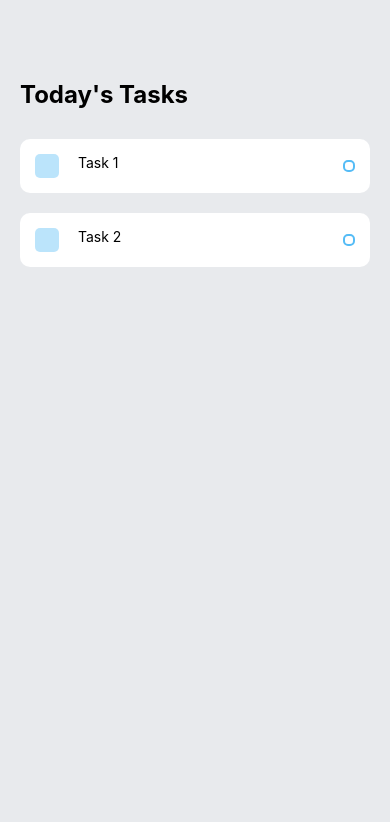
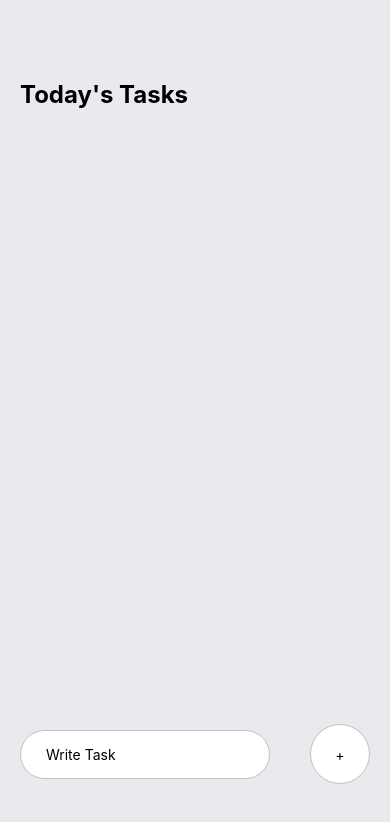
Before and after one commit to BackendExpert/TodoApp, a React Native app in the folder todoList/: screen / in a window 390 px wide. Shown: the top 822 px of the page. Built offline with nearby package versions, Linux system fonts and the light colour scheme.

Commit message:
Update App.js
Co-Authored-By: JehanKandy  <jehankandy@gmail.com>

```diff
--- a/todoList/App.js
+++ b/todoList/App.js
@@ -1,8 +1,20 @@
 import { StatusBar } from 'expo-status-bar';
-import { StyleSheet, Text, View } from 'react-native';
+import { KeyboardAvoidingView, Platform, StyleSheet, Text, TextInput, TouchableOpacity, View } from 'react-native';
 import Task from './components/Task';
+import { useState } from 'react';
 
 export default function App() {
+    // useState for Add Tasks
+    const [task, SetTask] = useState();
+
+    const [TeskItem, SetTaskItems] = useState([])
+
+    // Task Adding Function
+    const headleAddTask = () => {
+      SetTaskItems([...TeskItem, task])
+      SetTask(null)
+    }
+
   return (
     <View style={styles.container}>
       {/* today's tacks */}
@@ -11,10 +23,32 @@ export default function App() {
 
         <View style={styles.items}>
           {/* Task on on here */}
-          <Task text={'Task 1'}/>
-          <Task text={'Task 2'}/>
+          {
+            TeskItem.map((itemData) => {
+              return (
+                <Task text={itemData}/>
+              )
+            })
+          }
+          {/* <Task text={'Task 1'}/>
+          <Task text={'Task 2'}/> */}
         </View>
       </View>
+
+      {/* add Task */}
+      <KeyboardAvoidingView
+        behavior={Platform.OS === "ios" ? "padding" : "height"}
+        style={styles.AddTaskWrapper}
+      >
+        <TextInput style={styles.input} placeholder={'Write Task'} value={task} onChangeText={text => SetTask(text)}></TextInput>
+
+        <TouchableOpacity onPress={() => headleAddTask()}>
+          <View style={styles.WrapperAdd} >
+            <Text style={styles.TextAdd}> + </Text>
+          </View>
+        </TouchableOpacity>
+
+      </KeyboardAvoidingView>
     </View>
   );
 }
@@ -37,5 +71,34 @@ const styles = StyleSheet.create({
 
   items: {
     marginTop: 30
+  },
+
+  AddTaskWrapper: {
+    position: 'absolute',
+    bottom: 60,
+    width: '100%',
+    flexDirection: 'row',
+    justifyContent: 'space-around',
+    alignItems: 'center'
+  },
+  input: {
+    paddingVertical: 15,
+    paddingHorizontal: 15,
+    backgroundColor: '#FFF',
+    borderRadius: 60,
+    borderColor: '#C0C0C0',
+    borderWidth: 1,
+    width: 250,
+    paddingLeft: 25
+  },
+  WrapperAdd: {
+    width: 60,
+    height: 60,
+    backgroundColor: '#FFF',
+    borderRadius: 60,
+    justifyContent: 'center',
+    alignItems: 'center',
+    borderColor: '#C0C0C0',
+    borderWidth: 1,
   }
 });
```
